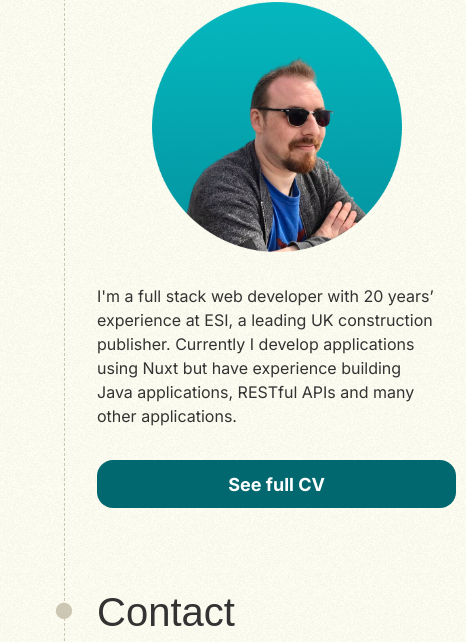
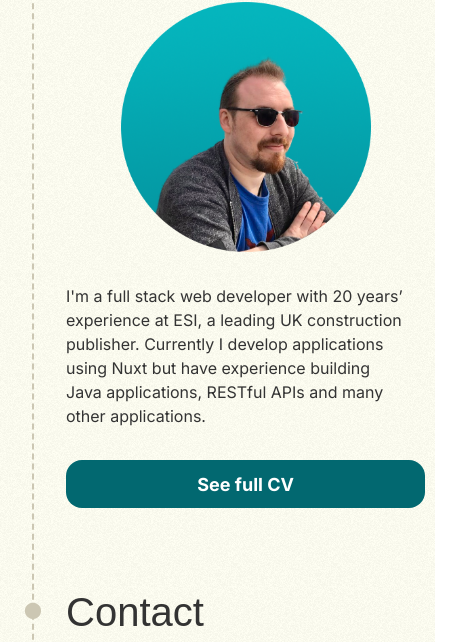
Before and after one commit to jayb0b/personal-site, an Astro site: page / in a window 390 px wide. Shown: the part 727-1369 px from the top of the page, 466 px wide, since content can reach past the window. Built offline with nearby package versions, Linux system fonts and the light colour scheme; Astro itself is replaced by a stand-in of ours; a web font is replaced by a local one.

Commit message:
adjust border

```diff
--- a/src/styles/layout.css
+++ b/src/styles/layout.css
@@ -76,10 +76,10 @@ body {
 
 @media screen and (max-width: 768px) {
   body {
-    padding-left: 4rem;
+    padding-left: 2rem;
   }
   .container {
-    border-left: 1.5px dashed var(--border-color);
+    border-left: 2px dashed var(--border-color);
     display: grid;
     grid-template-columns: 1fr;
     gap: 2rem;
```
